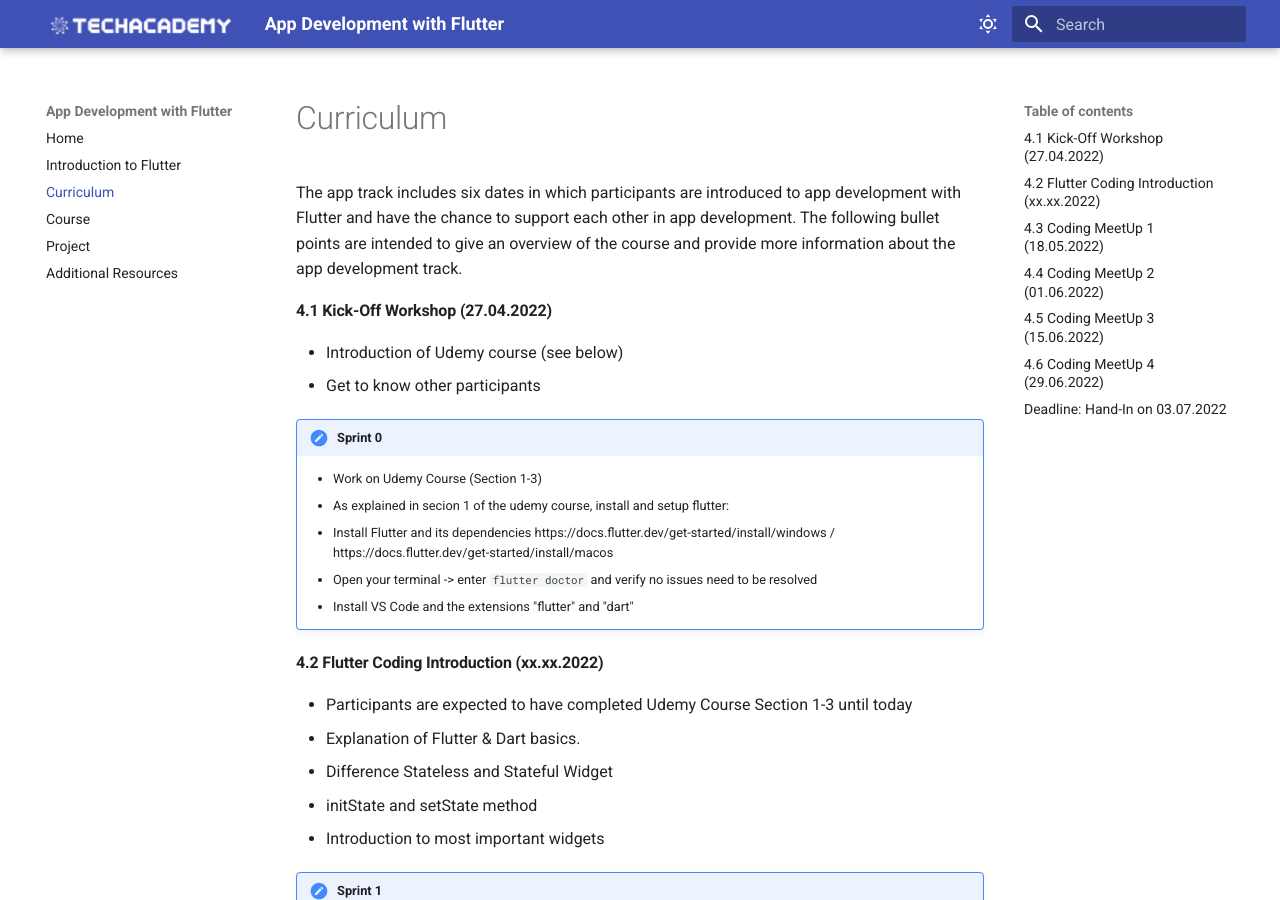
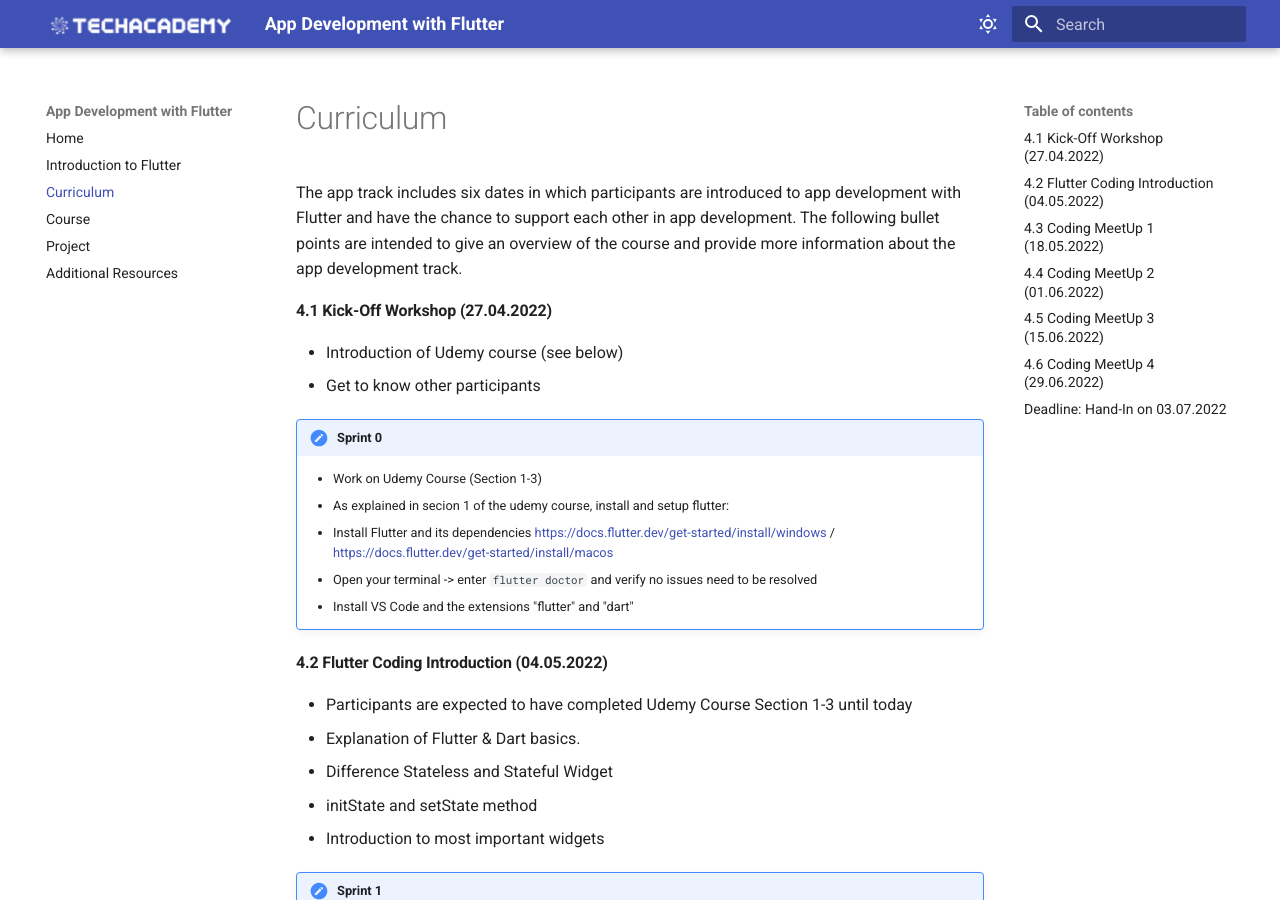
Before and after one commit to tech-academy-ev/app_development, an MkDocs documentation site: the page built from docs/curriculum.md, in a window 1280 px wide and 900 px high. Built offline with MkDocs 1.6.1 and Material for MkDocs 9.7.7, drawn with Linux system fonts in a browser that asks for light colours.

Commit message:
Add PD Workshop Date and update links

```diff
--- a/docs/curriculum.md
+++ b/docs/curriculum.md
@@ -9,12 +9,12 @@ The app track includes six dates in which participants are introduced to app dev
 
     - Work on Udemy Course (Section 1-3)
     - As explained in secion 1 of the udemy course, install and setup flutter:
-    1. Install Flutter and its dependencies https://docs.flutter.dev/get-started/install/windows / https://docs.flutter.dev/get-started/install/macos
+    1. Install Flutter and its dependencies [https://docs.flutter.dev/get-started/install/windows](https://docs.flutter.dev/get-started/install/windows) / [https://docs.flutter.dev/get-started/install/macos](https://docs.flutter.dev/get-started/install/macos)
     2. Open your terminal -> enter `flutter doctor` and verify no issues need to be resolved
     3. Install VS Code and the extensions "flutter" and "dart"
 
 
-#### 4.2 Flutter Coding Introduction (xx.xx.2022)
+#### 4.2 Flutter Coding Introduction (04.05.2022)
 - Participants are expected to have completed Udemy Course Section 1-3 until today
 - Explanation of Flutter & Dart basics.
 - Difference Stateless and Stateful Widget
```
